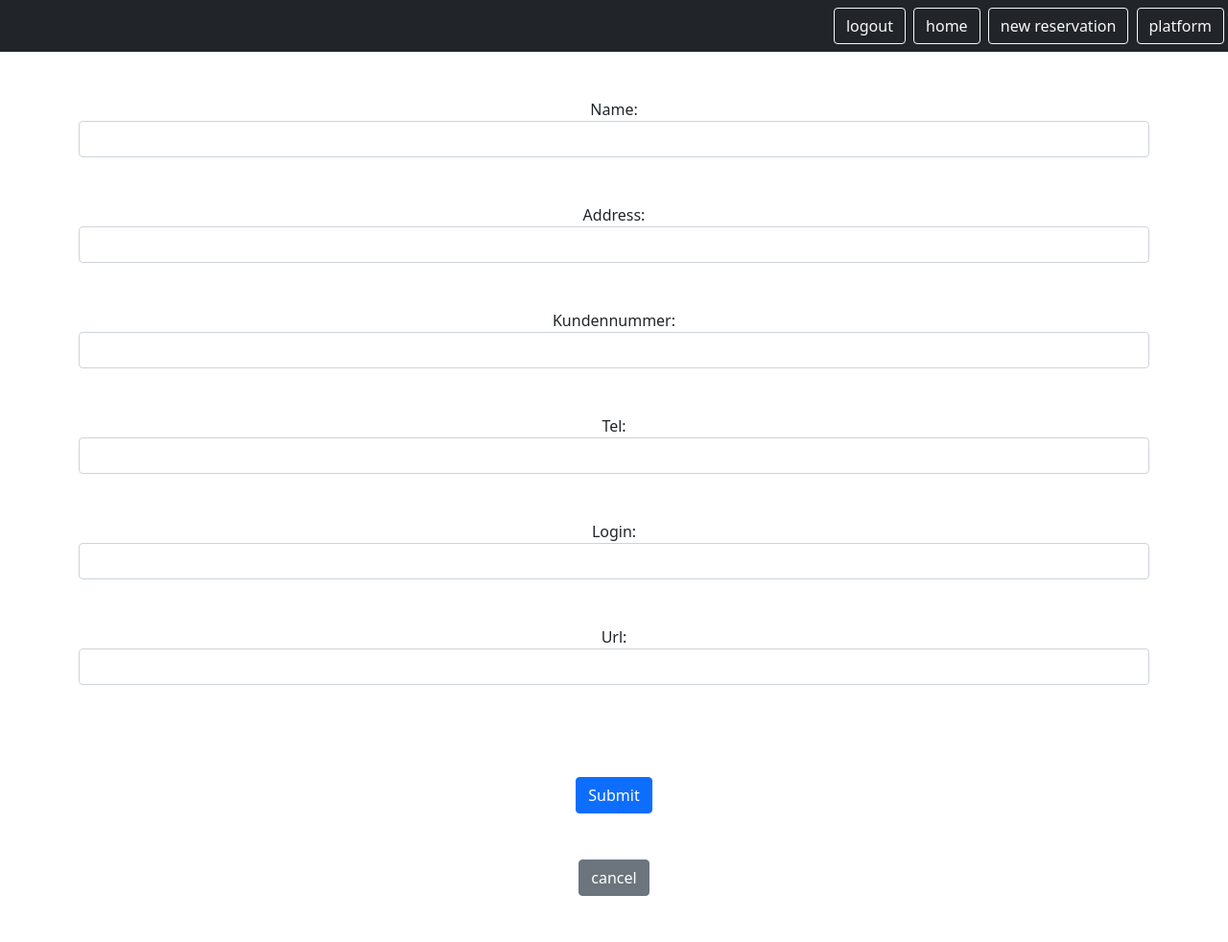
After one commit to eltonvan/reservation_invoice_system, a Django app: page /mini/platform/new in a window 1280 px wide. The commit adds this page. Shown: the whole page at 96% size. Run offline with Django 4.2, Linux system fonts and the light colour scheme; a user stored in the database is signed in.

Commit message:
addition of platform

```diff
--- a/home/templates/home/welcome.html
+++ b/home/templates/home/welcome.html
@@ -3,5 +3,6 @@
    <h1>Welcome mini reservation</h1>
     <p>today is {{today}}</p>
     <a href="{%url 'reservation.list' %}" class="btn btn-primary">reservation list</a>
+    <a href="{%url 'platform.list' %}" class="btn btn-primary">platform list</a>
 
 {% endblock %}
--- a/reservation/forms.py
+++ b/reservation/forms.py
@@ -2,9 +2,20 @@ from django import forms
 from django.core.exceptions import ValidationError
 
 from home import models
-from .models import Reservation, User
+from .models import Reservation, User,Platform
 
-
+class PlatformForm(forms.ModelForm):
+    class Meta:
+        model = Platform
+        fields = ['name','address','kundennummer','tel','login','url']
+        widgets = {
+            'name': forms.TextInput(attrs={'class': 'form-control mb-5'}),
+            'address': forms.TextInput(attrs={'class': 'form-control mb-5'}),
+            'kundennummer': forms.TextInput(attrs={'class': 'form-control mb-5'}),
+            'tel': forms.TextInput(attrs={'class': 'form-control mb-5'}),
+            'login': forms.TextInput(attrs={'class': 'form-control mb-5'}),
+            'url': forms.TextInput(attrs={'class': 'form-control mb-5'}),
+        }
 
 
 class DateInput(forms.DateInput):
@@ -15,14 +26,27 @@ class ReservationForm(forms.ModelForm):
 
     start_date = forms.DateField(widget=DateInput(attrs={'class': 'form-control my-5'}))
     end_date = forms.DateField(widget=DateInput(attrs={'class': 'form-control my-5'}))
+
+    def __init__(self, *args, **kwargs):
+        user = kwargs.pop('user', None)
+        super(ReservationForm, self).__init__(*args, **kwargs)
+        if user:
+            self.fields['user'].initial = user
     class Meta:
         model = Reservation
-        fields = ['start_date','end_date','name', 'lname',  't_sum', 'user']
+        fields = ['start_date','end_date','name', 'lname',  't_sum','commission', 'rech_num' ,'purpose','user']
         widgets = {
 
             'name': forms.TextInput(attrs={'class': 'form-control mb-5'}),
             'lname': forms.TextInput(attrs={'class': 'form-control mb-5'}),
             't_sum': forms.NumberInput(attrs={'class': 'form-control mb-5'}),
+            'company': forms.TextInput(attrs={'class': 'form-control mb-5'}),
+            'email': forms.EmailInput(attrs={'class': 'form-control mb-5'}),
+            'purpose': forms.Select(attrs={'class': 'form-control mb-5'}),
+            'commission': forms.NumberInput(attrs={'class': 'form-control mb-5'}),
+            'rech_num': forms.TextInput(attrs={'class': 'form-control mb-5'}),
+            'link': forms.URLInput(attrs={'class': 'form-control mb-5'}),
+            'user': forms.Select(attrs={'class': 'form-control mb-5'}),
         #     'apartment': forms.Select(attrs={'class': 'form-control mb-5'}),
         #     'platform': forms.Select(attrs={'class': 'form-control mb-5'}),
         }
--- a/reservation/models.py
+++ b/reservation/models.py
@@ -1,10 +1,41 @@
 from django.db import models
 from django.contrib.auth.models import User
 
+class Platform(models.Model):
+    user = models.ForeignKey(User, on_delete=models.CASCADE, related_name='platform', null=True, blank=True)
+    id = models.AutoField(primary_key=True)
+    name = models.CharField(max_length=255,blank=True, null=True)
+    address = models.CharField(max_length=255, blank=True, null=True)
+    kundennummer = models.CharField(max_length=255, blank=True, null=True)
+    tel = models.CharField(max_length=255,blank=True, null=True)
+    login = models.CharField(max_length=255,blank=True, null=True)
+    url = models.URLField(blank=True, null=True)
+
+    def __str__(self):
+        return self.name
+
+
+
+
+
 class Reservation(models.Model):
+
+    PURPOSE_CHOICES = [
+        ('holiday', 'holiday'),
+        ('business', 'business'),
+        ('no-show', 'no-show'),
+    ]
     id = models.AutoField(primary_key=True)
     start_date = models.DateField(blank=True, null=True)
+    end_date = models.DateField(blank=True, null=True)
     name = models.CharField(max_length=255)
-    lname = models.CharField(max_length=255)
-    t_sum = models.DecimalField(max_digits=10, decimal_places=2)
+    lname = models.CharField(max_length=255, blank=True, null=True)
+    company = models.CharField(max_length=255 , blank=True, null=True)
+    email = models.EmailField(blank=True, null=True)
+    t_sum = models.DecimalField(max_digits=10, decimal_places=2, blank=True, null=True)
+    commission = models.DecimalField(max_digits=10, decimal_places=2, blank=True, null=True)
+    rech_num = models.CharField(max_length=255, blank=True, null=True)
+    link = models.URLField(blank=True, null=True)
+    purpose = models.CharField(max_length=255,choices=PURPOSE_CHOICES, blank=True, null=True)
     user = models.ForeignKey(User, on_delete=models.CASCADE, related_name='reservation')
+    platform = models.ForeignKey(Platform, on_delete=models.CASCADE, related_name='reservation', blank=True, null=True)
--- /dev/null
+++ b/reservation/templates/platform/plt_form.html
@@ -0,0 +1,19 @@
+
+{% extends 'base.html' %}
+
+{% block content %}
+
+<form    method='POST'>{% csrf_token %}
+    {{ form.as_p }}
+    <button type="submit" class="btn btn-primary my-5">Submit</button>
+</form>
+
+{%if form.errors %}
+
+<div class="alert alert-danger my-5">
+{{form.errors.title.as_text}}
+</div>
+{% endif %}
+<a href="{% url 'platform.list' %}" class="btn btn-secondary">cancel</a>
+
+{% endblock %}
--- a/reservation/urls.py
+++ b/reservation/urls.py
@@ -7,7 +7,12 @@ urlpatterns = [
     path('reservation/<int:pk>', views.ResDetailView.as_view(), name = 'reservation.detail'),
     path('reservation/<int:pk>/edit', views.ResUpdateView.as_view(), name = 'reservation.update'),
     path('reservation/<int:pk>/delete', views.ResDeleteView.as_view(), name = 'reservation.delete'),
+    path('reservation/new', views.ResCreateView.as_view(), name = 'reservation.new'),
+    path('platform', views.PltListView.as_view(), name = 'platform.list'),
+    path('platform/<int:pk>', views.PltDetailView.as_view(), name = 'platform.detail'),
+    path('platform/<int:pk>/edit', views.PltUpdateView.as_view(), name = 'platform.update'),
+    path('platform/<int:pk>/delete', views.PltDeleteView.as_view(), name = 'platform.delete'),
+    path('platform/new', views.PltCreateView.as_view(), name = 'platform.new'),
 
-    path('reservation/new', views.ResCreateView.as_view(), name = 'reservation.new'),
 
 ]
--- a/reservation/views.py
+++ b/reservation/views.py
@@ -8,10 +8,10 @@ from datetime import datetime
 from django.views.generic import ListView, DetailView, CreateView, UpdateView
 from django.views.generic.edit import DeleteView
 from django.contrib.auth.mixins import LoginRequiredMixin
-from .forms import ReservationForm
-from .models import Reservation
+from .forms import ReservationForm, PlatformForm
+from .models import Reservation, Platform
 
-
+# view of reservation pages
 class ResDeleteView(LoginRequiredMixin, DeleteView):
     model = Reservation
     success_url = '/mini/reservation'
@@ -38,11 +38,7 @@ class ResCreateView(LoginRequiredMixin, CreateView):
         self.object.save()
         return HttpResponseRedirect(self.get_success_url())
 
-    # def form_valid(self, form: BaseModelForm) -> HttpResponse:
-    #     self.object = form.save(commit=False)
-    #     self.object.user = self.request.user
-    #     self.object.save()
-    #     return HttpResponseRedirect(self.get_success_url())
+
 
 
 class ResListView(LoginRequiredMixin, ListView):
@@ -61,3 +57,48 @@ class ResDetailView(DetailView):
     model = Reservation
     template_name = 'booking/res_detail.html'
     context_object_name = 'res'
+
+# platform pages
+
+class PltListView(LoginRequiredMixin, ListView):
+    model = Platform
+    template_name = 'platform/plt_list.html'
+    context_object_name = 'platform'
+    login_url = "/login"
+
+    def get_queryset(self):
+
+        return self.request.user.platform.all()
+
+
+class PltDetailView(LoginRequiredMixin, DetailView):
+    model = Platform
+    template_name = 'platform/plt_detail.html'
+    context_object_name = 'plt'
+    login_url = "/login"
+
+class PltCreateView(LoginRequiredMixin, CreateView):
+    model = Platform
+    template_name = 'platform/plt_form.html'
+    success_url = '/mini/platform'
+    form_class = PlatformForm
+    login_url = "/login"
+
+    def form_valid(self, form):
+        self.object = form.save(commit=False)
+        self.object.user = self.request.user
+        self.object.save()
+        return HttpResponseRedirect(self.get_success_url())
+
+class PltUpdateView(LoginRequiredMixin, UpdateView):
+    model = Platform
+    template_name = 'platform/plt_form.html'
+    success_url = '/mini/platform'
+    form_class = PlatformForm
+    login_url = "/login"
+
+class PltDeleteView(LoginRequiredMixin, DeleteView):
+    model = Platform
+    success_url = '/mini/platform'
+    template_name = 'platform/plt_delete.html'
+    login_url = "/login"
--- a/static/templates/base.html
+++ b/static/templates/base.html
@@ -18,6 +18,8 @@
             <a href="{% url 'logout' %}" class="btn btn-outline-light me-1">logout</a>
             <a href="{% url 'reservation.list' %}" class="btn btn-outline-light me-1">home</a>
             <a href="{% url 'reservation.new' %}" class="btn btn-outline-light me-1">new reservation</a>
+            <a href="{% url 'platform.list' %}" class="btn btn-outline-light me-1">platform</a>
+
             {% else %}
 
             <a href="{% url 'login' %}" class="btn btn-outline-light me-1">login</a>
```
Also changed, not shown: reservation/templates/platform/plt_delete.html (added, +16 -0 lines), reservation/templates/platform/plt_detail.html (added, +13 -0 lines), reservation/templates/platform/plt_list.html (added, +21 -0 lines), db.sqlite3, reservation/migrations/0004_reservation_commission_reservation_company_and_more.py (added), reservation/migrations/0005_platform_reservation_platform.py (added).
